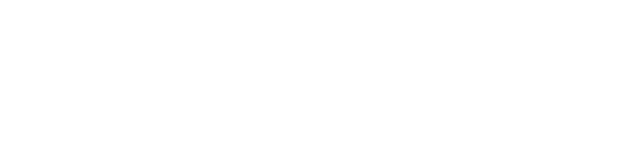
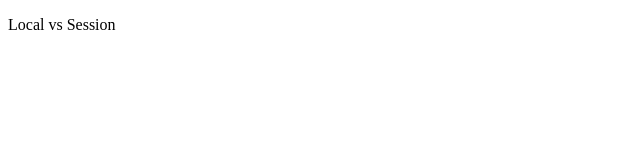
Before and after one commit to MohanRao22/LOCALvsSESSION, a plain HTML site: page index.html in a window 1280 px wide. Shown: the whole page, without its empty margins (0-640 px from the left). Drawn offline with Linux system fonts and the light colour scheme.

Commit message:
initial commit

```diff
--- a/index.html
+++ b/index.html
@@ -7,6 +7,6 @@
     <title>Local vs Session </title>
 </head>
 <body>
-
+    <p>Local vs Session</p>
 </body>
 </html>
```
